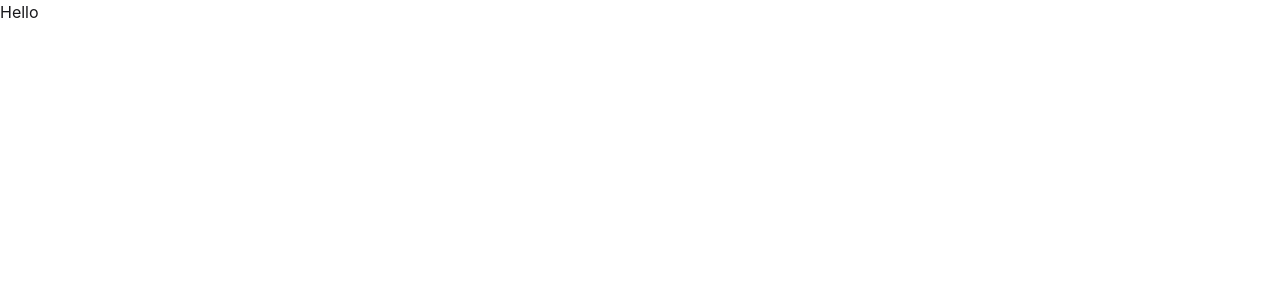
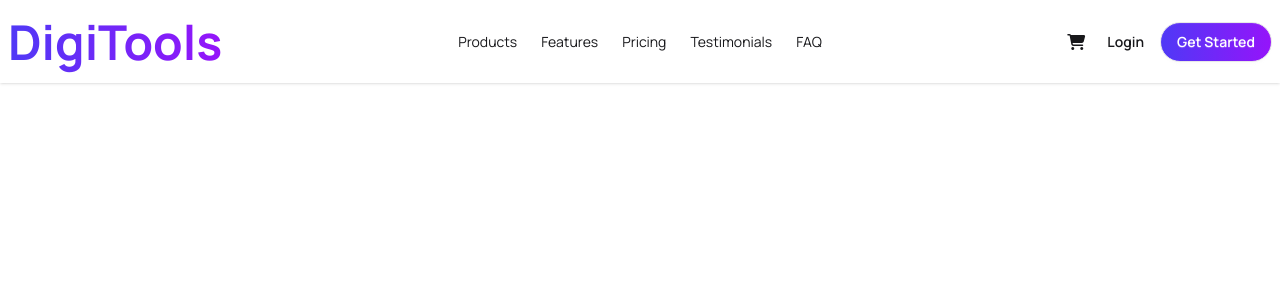
Before and after one commit to asibiqbal/digitools-platform, a Preact app: page / in a window 1280 px wide. Shown: the top 300 px of the page. Built offline with nearby package versions, Linux system fonts and the light colour scheme.

Commit message:
Added Navbar

```diff
--- a/index.html
+++ b/index.html
@@ -1,13 +1,17 @@
 <!doctype html>
-<html lang="en">
+<html lang="en" data-theme="light">
+
 <head>
   <meta charset="UTF-8" />
   <link rel="icon" type="image/svg+xml" href="/favicon.svg" />
   <meta name="viewport" content="width=device-width, initial-scale=1.0" />
   <title>digitools-platform</title>
+  <link rel="stylesheet" href="https://cdnjs.cloudflare.com/ajax/libs/font-awesome/6.5.1/css/all.min.css">
 </head>
-  <body>
+
+<body class="manrope">
   <div id="app"></div>
   <script type="module" src="/src/main.jsx"></script>
 </body>
+
 </html>
--- a/src/app.css
+++ b/src/app.css
@@ -1,196 +1,27 @@
-.counter {
-  font-size: 16px;
-  padding: 5px 10px;
-  border-radius: 5px;
-  color: var(--accent);
-  background: var(--accent-bg);
-  border: 2px solid transparent;
-  transition: border-color 0.3s;
-  margin-bottom: 24px;
+/* src/App.css */
+@import url("https://fonts.googleapis.com/css2?family=Manrope:wght@200..800&display=swap");
+.manrope {
+  font-family: "Manrope", sans-serif;
+}
+/* custom color */
+.text-gradient {
+  font-size: 3rem;
+  font-weight: bold;
 
-  &:hover {
-    border-color: var(--accent-border);
-  }
-  &:focus-visible {
-    outline: 2px solid var(--accent);
-    outline-offset: 2px;
-  }
+  background: linear-gradient(
+    90deg,
+    #4f39f6 0%,
+    #632ff7 28%,
+    #7525f8 54%,
+    #9514fa 100%
+  );
+
+  -webkit-background-clip: text;
+  background-clip: text;
+  -webkit-text-fill-color: transparent;
+  color: transparent;
 }
-
-.hero {
-  position: relative;
-
-  .base,
-  .framework,
-  .vite {
-    inset-inline: 0;
-    margin: 0 auto;
-  }
-
-  .base {
-    width: 170px;
-    position: relative;
-    z-index: 0;
-  }
-
-  .framework,
-  .vite {
-    position: absolute;
-  }
-
-  .framework {
-    z-index: 1;
-    top: 34px;
-    height: 28px;
-    transform: perspective(2000px) rotateZ(300deg) rotateX(44deg) rotateY(39deg)
-      scale(1.4);
-  }
-
-  .vite {
-    z-index: 0;
-    top: 107px;
-    height: 26px;
-    width: auto;
-    transform: perspective(2000px) rotateZ(300deg) rotateX(40deg) rotateY(39deg)
-      scale(0.8);
-  }
+/* bg gradient */
+.bg-gradient {
+  background: linear-gradient(90deg, #4f39f6 0%, #9514fa 100%);
 }
-
-#root {
-  width: 1126px;
-  max-width: 100%;
-  margin: 0 auto;
-  text-align: center;
-  border-inline: 1px solid var(--border);
-  min-height: 100svh;
-  display: flex;
-  flex-direction: column;
-  box-sizing: border-box;
-}
-
-#center {
-  display: flex;
-  flex-direction: column;
-  gap: 25px;
-  place-content: center;
-  place-items: center;
-  flex-grow: 1;
-
-  @media (max-width: 1024px) {
-    padding: 32px 20px 24px;
-    gap: 18px;
-  }
-}
-
-#next-steps {
-  display: flex;
-  border-top: 1px solid var(--border);
-  text-align: left;
-
-  & > div {
-    flex: 1 1 0;
-    padding: 32px;
-    @media (max-width: 1024px) {
-      padding: 24px 20px;
-    }
-  }
-
-  .icon {
-    margin-bottom: 16px;
-    width: 22px;
-    height: 22px;
-  }
-
-  @media (max-width: 1024px) {
-    flex-direction: column;
-    text-align: center;
-  }
-}
-
-#docs {
-  border-right: 1px solid var(--border);
-
-  @media (max-width: 1024px) {
-    border-right: none;
-    border-bottom: 1px solid var(--border);
-  }
-}
-
-#next-steps ul {
-  list-style: none;
-  padding: 0;
-  display: flex;
-  gap: 8px;
-  margin: 32px 0 0;
-
-  .logo {
-    height: 18px;
-  }
-
-  a {
-    color: var(--text-h);
-    font-size: 16px;
-    border-radius: 6px;
-    background: var(--social-bg);
-    display: flex;
-    padding: 6px 12px;
-    align-items: center;
-    gap: 8px;
-    text-decoration: none;
-    transition: box-shadow 0.3s;
-
-    &:hover {
-      box-shadow: var(--shadow);
-    }
-    .button-icon {
-      height: 18px;
-      width: 18px;
-    }
-  }
-
-  @media (max-width: 1024px) {
-    margin-top: 20px;
-    flex-wrap: wrap;
-    justify-content: center;
-
-    li {
-      flex: 1 1 calc(50% - 8px);
-    }
-
-    a {
-      width: 100%;
-      justify-content: center;
-      box-sizing: border-box;
-    }
-  }
-}
-
-#spacer {
-  height: 88px;
-  border-top: 1px solid var(--border);
-  @media (max-width: 1024px) {
-    height: 48px;
-  }
-}
-
-.ticks {
-  position: relative;
-  width: 100%;
-
-  &::before,
-  &::after {
-    content: '';
-    position: absolute;
-    top: -4.5px;
-    border: 5px solid transparent;
-  }
-
-  &::before {
-    left: 0;
-    border-left-color: var(--border);
-  }
-  &::after {
-    right: 0;
-    border-right-color: var(--border);
-  }
-}
--- a/src/app.jsx
+++ b/src/app.jsx
@@ -6,7 +6,6 @@ export function App() {
   return (
     <>
     <Navbar></Navbar>
-
     </>
   )
 }
--- a/src/components/Navbar.jsx
+++ b/src/components/Navbar.jsx
@@ -1,9 +1,44 @@
 
 const Navbar = () => {
     return (
-        <div>
-         <h1>Hello</h1>
+<div className="bg-base-100 shadow-sm">
+    <div className="navbar  container mx-auto">
+  <div className="navbar-start">
+    <div className="dropdown">
+      <div tabIndex={0} role="button" className="btn btn-ghost lg:hidden">
+        <svg xmlns="http://www.w3.org/2000/svg" className="h-5 w-5" fill="none" viewBox="0 0 24 24" stroke="currentColor"> <path strokeLinecap="round" strokeLinejoin="round" strokeWidth="2" d="M4 6h16M4 12h8m-8 6h16" /> </svg>
+      </div>
+      <ul
+        tabIndex="-1"
+        className="menu menu-sm dropdown-content bg-base-100 rounded-box z-1 mt-3 w-52 p-2 shadow">
+      <li><a>Products</a></li>
+      <li><a>Features</a></li>
+      <li><a>Pricing</a></li>
+      <li><a>Testimonials</a></li>
+      <li><a>FAQ</a></li>
+      </ul>
+    </div>
+    <a className="text-xl text-gradient">DigiTools</a>
+  </div>
+  <div className="navbar-center hidden lg:flex">
+    <ul className="menu menu-horizontal px-1">
+      <li><a>Products</a></li>
+      <li><a>Features</a></li>
+      <li><a>Pricing</a></li>
+      <li><a>Testimonials</a></li>
+      <li><a>FAQ</a></li>
+    </ul>
+  </div>
+  <div className="navbar-end ">
+     <div className="indicator mr-1.5">
+         <i class="fa-solid fa-cart-shopping"></i>
+          <span className="hidden badge badge-sm indicator-item">8</span>
         </div>
+    <a className="btn border-none bg-white hover:bg-white shadow-none">Login</a>
+    <a className="btn bg-gradient text-white rounded-4xl">Get Started</a>
+  </div>
+</div>
+</div>
     );
 };
 
```
Lines whose indentation alone changed are shown as unchanged.
